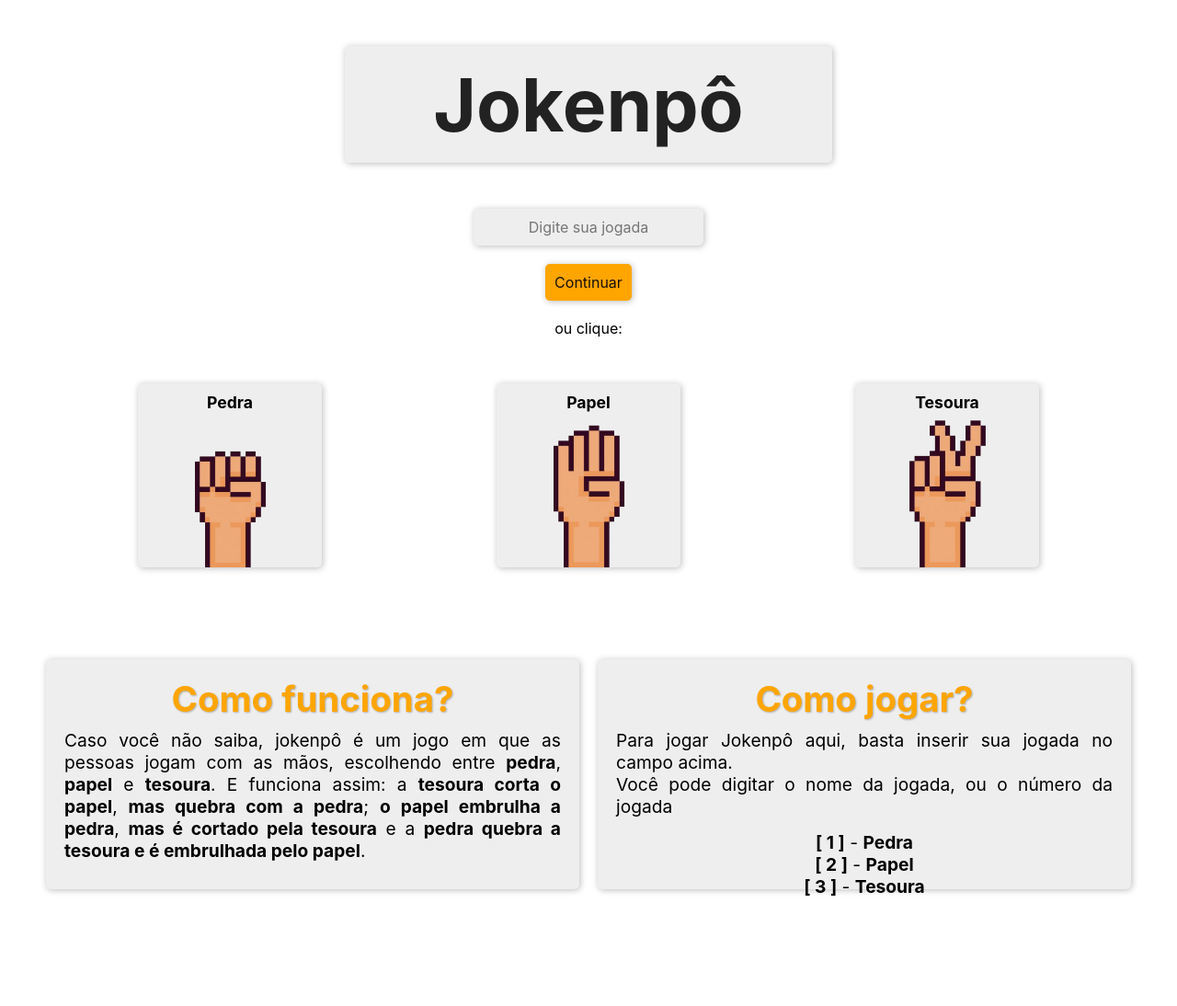
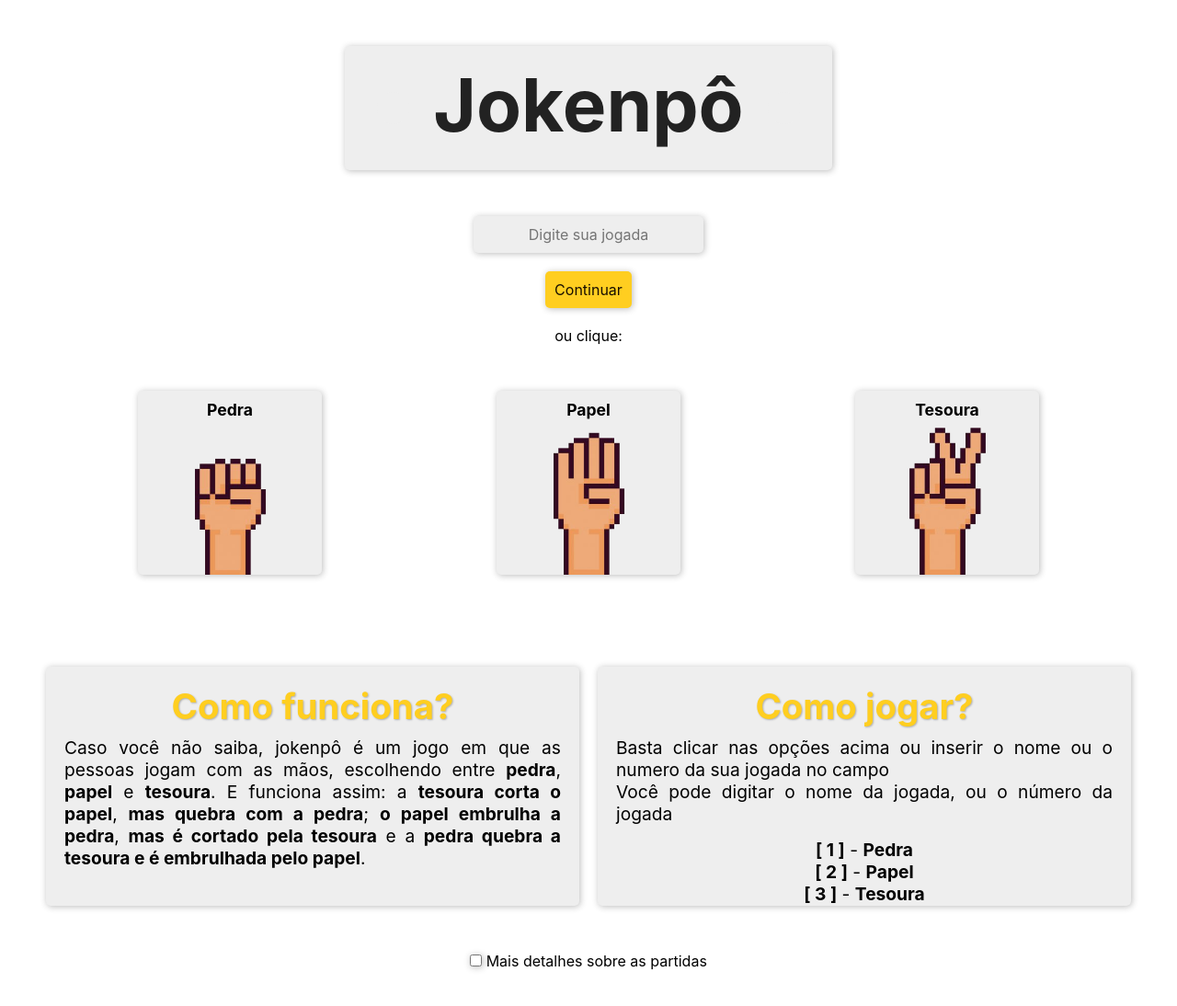
Before and after one commit to TheBrunno/Jokenpo, a plain HTML site: page index.html in a window 1280 px wide. Shown: the whole page at 92% size. Before the commit the page ends 976 px from the top, so only its background shows below. Drawn offline with Linux system fonts and the light colour scheme.

Commit message:
Versao final

```diff
--- a/index.html
+++ b/index.html
@@ -8,7 +8,7 @@
     <link rel="stylesheet" href="style.css">
 </head>
 <body>
-    <h1>Jokenpô</h1>
+    <h1><div id="circle-1"></div><span id="title">Jokenpô</span><div id="circle-2"></div></h1>
     <input type="text" id="jogada" placeholder="Digite sua jogada">
     <input type="button" id="botao" value="Continuar">
     <p>ou clique:</p>
@@ -19,12 +19,12 @@
     </div>
     <main>
         <section id="left-sec">
-            <h2>Como funciona?</h2>
+            <h2 id="como-func">Como funciona?</h2>
             <p>Caso você não saiba, jokenpô é um jogo em que as pessoas jogam com as mãos, escolhendo entre <span class="destaque">pedra</span>, <span class="destaque">papel</span> e <span class="destaque">tesoura</span>. E funciona assim: a <span class="destaque">tesoura corta o papel</span>, <span class="destaque">mas quebra com a pedra</span>; <span class="destaque">o papel embrulha a pedra</span>, <span class="destaque">mas é cortado pela tesoura</span> e a <span class="destaque">pedra quebra a tesoura e é embrulhada pelo papel</span>.</p>
         </section>
         <section id="right-sec">
-            <h2>Como jogar?</h2>
-            <p>Para jogar Jokenpô aqui, basta inserir sua jogada no campo acima.</p>
+            <h2 id="como-jogar">Como jogar?</h2>
+            <p>Basta clicar nas opções acima ou inserir o nome ou o numero da sua jogada no campo</p>
             <p>Você pode digitar o nome da jogada, ou o número da jogada</p>
             <ul>
                 <li><span class="destaque">[ 1 ]</span> - <span class="destaque">Pedra</span></li>
@@ -33,6 +33,7 @@
             </ul>
         </section>
     </main>
+    <label><input type="checkbox" id="check"> Mais detalhes sobre as partidas</label>
     <script src="script.js"></script>
 </body>
 </html>
--- a/style.css
+++ b/style.css
@@ -4,6 +4,7 @@
     outline: none;
     text-align: center;
     font-family: -apple-system, BlinkMacSystemFont, 'Segoe UI', Roboto, Oxygen, Ubuntu, Cantarell, 'Open Sans', 'Helvetica Neue', sans-serif;
+    transition: 0.8s;
 }
 :root{
     --cinza: #eee;
@@ -15,16 +16,24 @@ h1, input, section, .escolhas>div{
     background-color: var(--cinza);
 }
 h1{
+    justify-content: space-between;
     font-size: 5em;
-
     color: var(--preto);
     padding: 15px;
     width: 500px;
     margin: 50px auto;
     transition: 0.5s;
+    display: flex;
 }
 h1:hover{
     width: 650px;
+}
+#circle-1, #circle-2{
+    margin: 35px 20px;
+    width: 35px;
+    height: 35px;
+    border-radius: 50%;
+    background-color: inherit;
 }
 input{
     font-size: 1em;
@@ -34,21 +43,19 @@ input{
 }
 input#jogada{
     width: 230px;
-    /* background-color: var(--cinza); */
 }
 input#jogada:focus{
     width: 300px;
 }
-
 input#botao{
     margin: 20px auto;
     display: block;
     border: none;
-    background-color: orange;
+    background-color: #ffce20;
     color: rgb(24, 15, 0);
 }
 input#botao:hover{
-    background-color: rgb(233, 151, 0);
+    filter: brightness(85%);
 }
 main{
     display: flex;
@@ -67,10 +74,10 @@ section{
     padding: 20px;
     transition: 0.7s;
     font-size: 1.2em;
-    height: 250px;
+    height: 260px;
 }
 main section>h2{
-    color: orange;
+    color: #ffce20;
     font-size: 2em;
     margin-bottom: 10px;
     text-shadow: 1px 1px 2px #2222224d;
@@ -109,7 +116,11 @@ section:hover{
 }
 .escolhas > div:hover{
     width: 250px;
-    background-color: #e2e2e2;
+    filter: brightness(90%)
+}
+label{
+    display: block;
+    margin: 50px 0;
 }
 #tesoura{
     background-image: url(img/tesoura.png);
```
